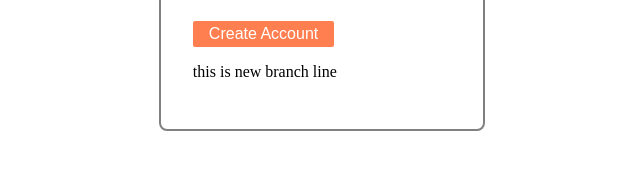
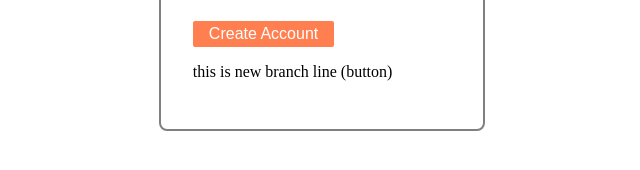
Before and after one commit to yakshpal2001/work, a website: page public/index.html in a window 1280 px wide. Shown: the part 230-400 px from the top of the page, 318-958 px from the left. Drawn offline with Linux system fonts and the light colour scheme.

```diff
--- a/public/index.html
+++ b/public/index.html
@@ -25,7 +25,7 @@
         </div>
 
         <button id="formBtn">Create Account</button>
-        <p> this is new branch line </p>
+        <p> this is new branch line (button) </p>
     </form>
 </body>
 
```
